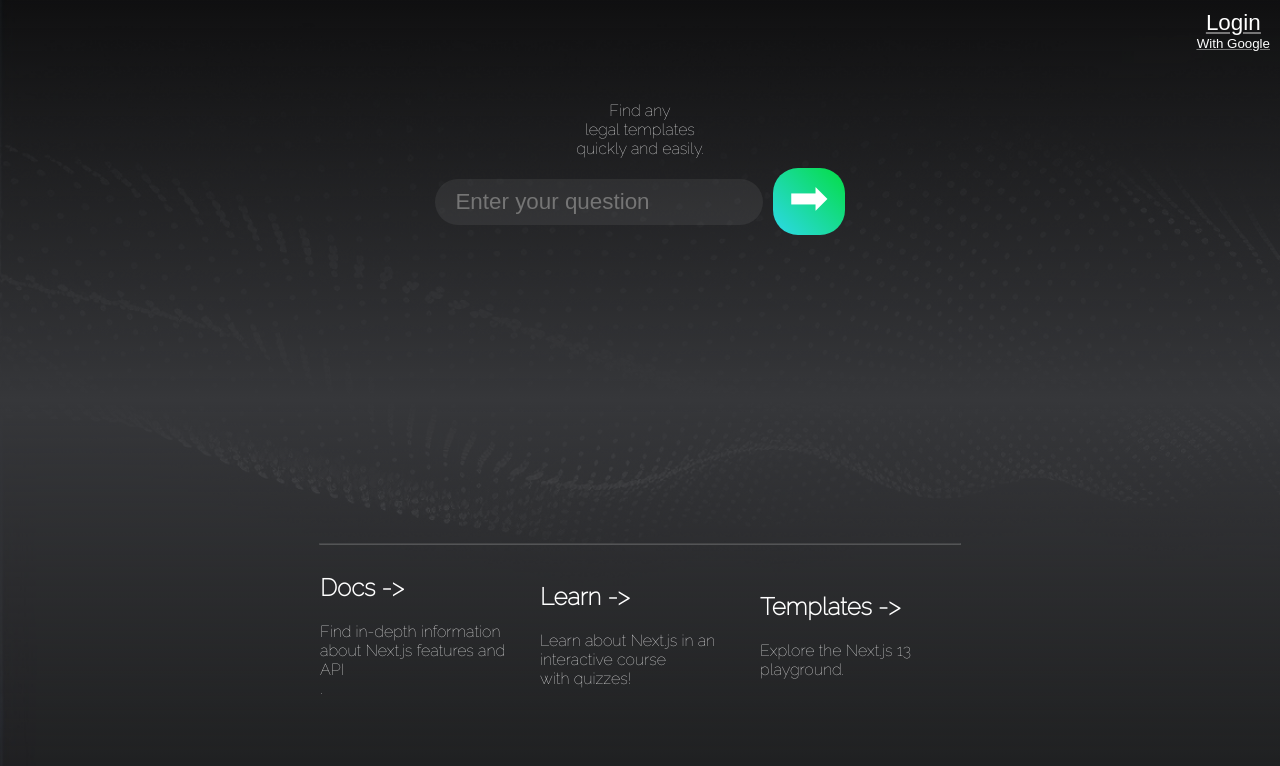
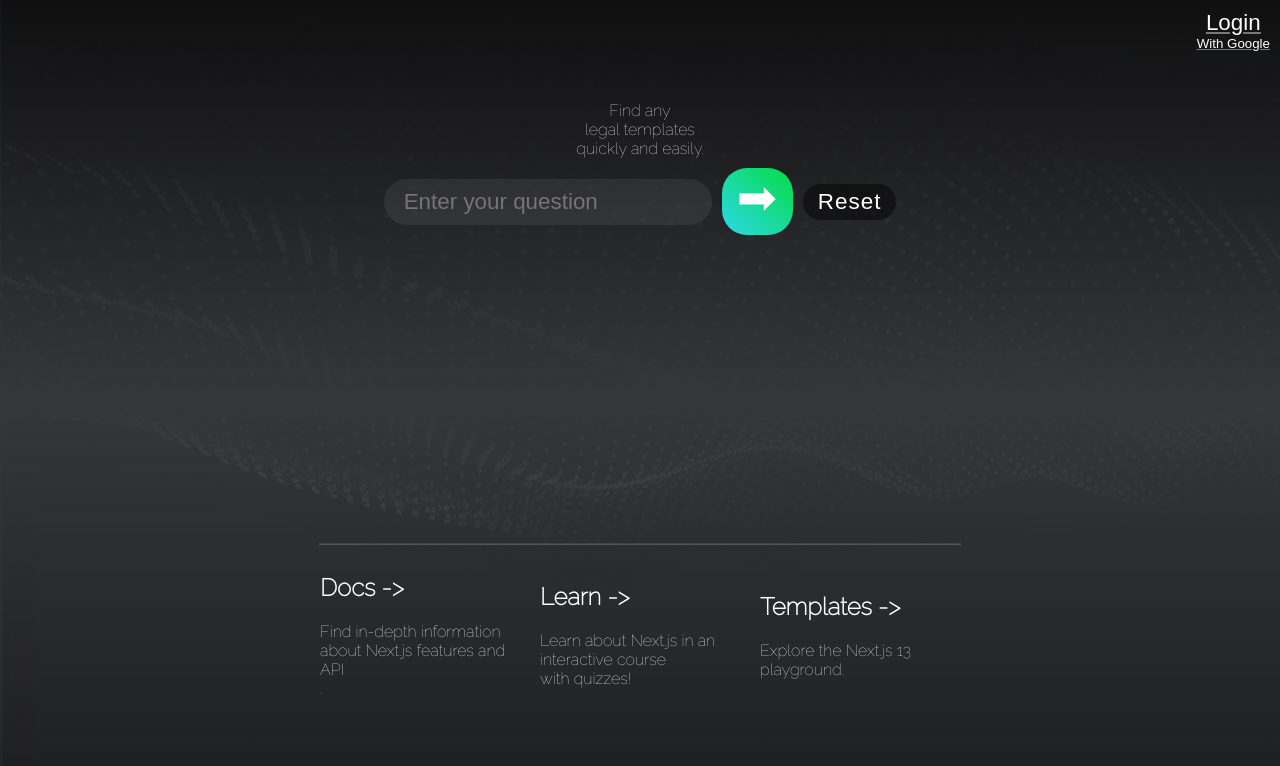
Before and after one commit to webduno/google-session-and-ai-starter, a Next.js app: page / in a window 1280 px wide. Shown: the top 766 px of the page. Built offline with nearby package versions, Linux system fonts and the light colour scheme; no server answers.

Commit message:
styles 1 reset button

```diff
--- a/src/app/components/HomeContent.tsx
+++ b/src/app/components/HomeContent.tsx
@@ -29,7 +29,15 @@ export default function HomeContent({searchQuery, setSearchQuery, handleLogin, h
       console.log(data);
       return data;
     }
-
+    const handleReset = () => {
+        setResult("");
+        setSearchQuery("");
+        // set focus to the input
+        const input = document.querySelector('input');
+        if (input) {
+          input.focus();
+        }
+    }
     const handleGoogleLogin = () => {
         handleLogin();
     }
@@ -70,6 +78,8 @@ export default function HomeContent({searchQuery, setSearchQuery, handleLogin, h
               }
             }}
             />
+            <div className='flex-wrap gap-2'>
+
             <button
             style={{
               background: "linear-gradient(45deg, #2DD8EA, #04DD43)",
@@ -78,6 +88,16 @@ export default function HomeContent({searchQuery, setSearchQuery, handleLogin, h
             }}
              className='z-200 bg-b-50 noborder px-3 tx-xl tx-white tx-ls-1 bord-r-25 pb-2 opaci-chov--50 tx-'
              onClick={handleSubmitSearch}>➡</button>
+
+            <button
+            style={{
+              // background: "linear-gradient(45deg, #2DD8EA, #04DD43)",
+              // textShadow: "-1px -1px 1px #ffffff",
+              // background: "linear-gradient(180deg, #00000077, #36373A, #00000000)"
+            }}
+             className='z-200 bg-b-50 noborder px-3 tx-lg tx-white tx-ls-1 bord-r-25 py-1 opaci-chov--50 tx-'
+             onClick={handleReset}>Reset</button>
+            </div>
         </div>
       </div>
 
```
